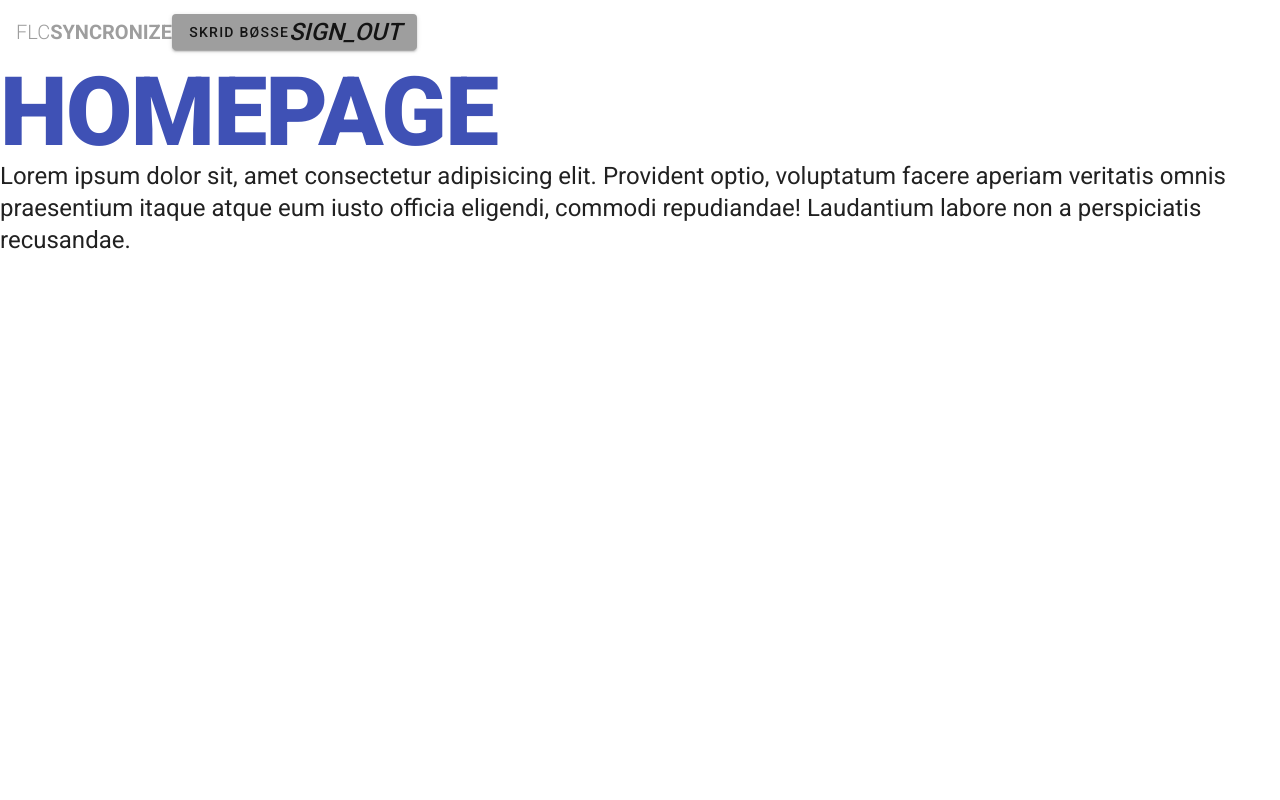
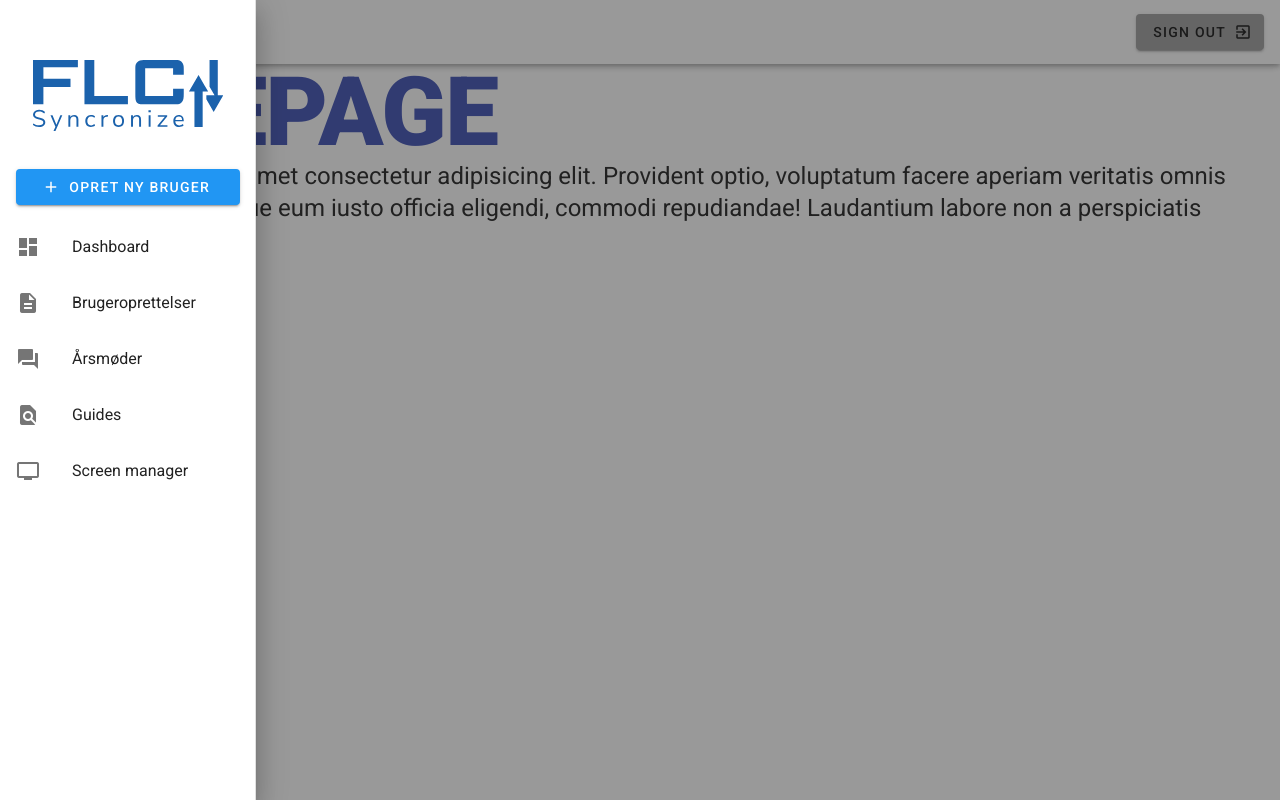
Before and after one commit to nielshoegh/FLC, a Vue app: page / in a window 1280 px wide. Built offline with nearby package versions, Linux system fonts and the light colour scheme.

Commit message:
Created navigation drawer

```diff
--- a/package.json
+++ b/package.json
@@ -22,6 +22,7 @@
     "babel-eslint": "^10.1.0",
     "eslint": "^6.7.2",
     "eslint-plugin-vue": "^6.2.2",
+    "material-design-icons-iconfont": "^5.0.1",
     "sass": "^1.19.0",
     "sass-loader": "^8.0.0",
     "vue-cli-plugin-vuetify": "~2.0.5",
--- a/src/components/Navbar.vue
+++ b/src/components/Navbar.vue
@@ -1,23 +1,63 @@
 <template>
   <nav>
-      <v-toolbar flat app>
-          <v-toolbar-title class="grey--text">
+    <v-toolbar>
+      <v-btn text @click="drawer = !drawer">
+        <v-icon class="mx-6 grey--text">menu</v-icon>
+      </v-btn>
+      <!-- <v-toolbar-title class="grey--text">
               <span class="font-weight-light">FLC</span>
               <span class="font-weight-bold text-uppercase">Syncronize</span>
-          </v-toolbar-title>
-          <v-btn flat color="grey">
-              <span>Skrid bøsse</span>
-              <v-icon>sign_out</v-icon>
-          </v-btn>
-      </v-toolbar>
+      </v-toolbar-title>-->
+      <v-spacer></v-spacer>
+      <v-btn color="grey">
+        <span>Sign Out</span>
+        <v-icon right>exit_to_app</v-icon>
+      </v-btn>
+    </v-toolbar>
+    <v-navigation-drawer app temporary v-model="drawer">
+      <v-list-item class="py-5 pt-12">
+        <v-list-item-content>
+          <v-list-item-title><v-img src="../assets/flc-syncronize-logo.svg" max-width="190" class="mx-auto"></v-img></v-list-item-title>
+        </v-list-item-content>
+      </v-list-item>
+      <v-list-item>
+          <!-- Opret ny bruger knap -->
+        <v-btn class="blue white--text" block> <v-icon left>add</v-icon> OPRET NY BRUGER</v-btn>
+      </v-list-item>
+          <!-- -->
+      <v-list>
+          <!-- Navigation links -->
+        <v-list-item v-for="nav in navigation" :key="nav.title" link>
+          <v-list-item-icon>
+            <v-icon>{{ nav.icon }}</v-icon>
+          </v-list-item-icon>
+
+          <v-list-item-content>
+            <v-list-item-title>{{ nav.title }}</v-list-item-title>
+          </v-list-item-content>
+        </v-list-item>
+      </v-list>
+        <!--  -->
+    </v-navigation-drawer>
   </nav>
 </template>
 
 <script>
 export default {
+  data() {
+    return {
+      drawer: true,
 
-}
+      navigation: [
+        { title: "Dashboard", icon: "dashboard" },
+        { title: "Brugeroprettelser", icon: "description" },
+        { title: "Årsmøder", icon: "forum" },
+        { title: "Guides", icon: "find_in_page" },
+        { title: "Screen manager", icon: "tv" }
+      ]
+    };
+  }
+};
 </script>
 <style>
-
 </style>
--- a/src/plugins/vuetify.js
+++ b/src/plugins/vuetify.js
@@ -1,7 +1,11 @@
+import 'material-design-icons-iconfont/dist/material-design-icons.css';
 import Vue from 'vue';
 import Vuetify from 'vuetify/lib';
 
 Vue.use(Vuetify);
 
 export default new Vuetify({
+    icons: {
+        iconfont: 'md',
+    },
 });
```
Also changed, not shown: src/assets/flc-syncronize-logo.svg (added), 1 other file (tests, documents, lock files or other folders).
